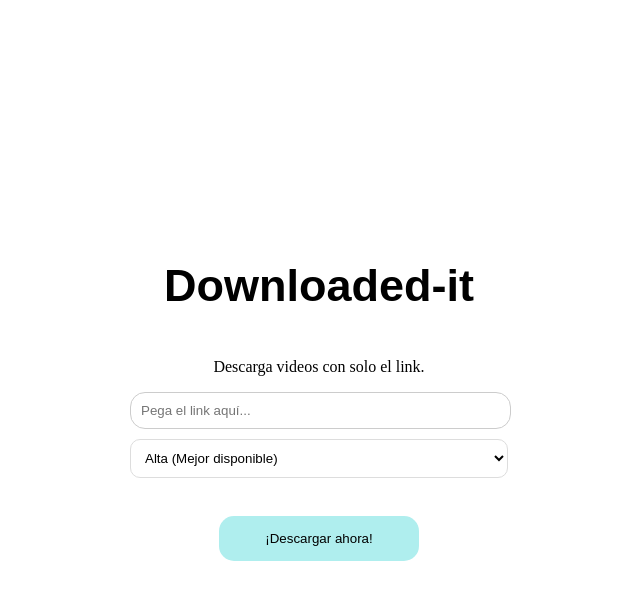
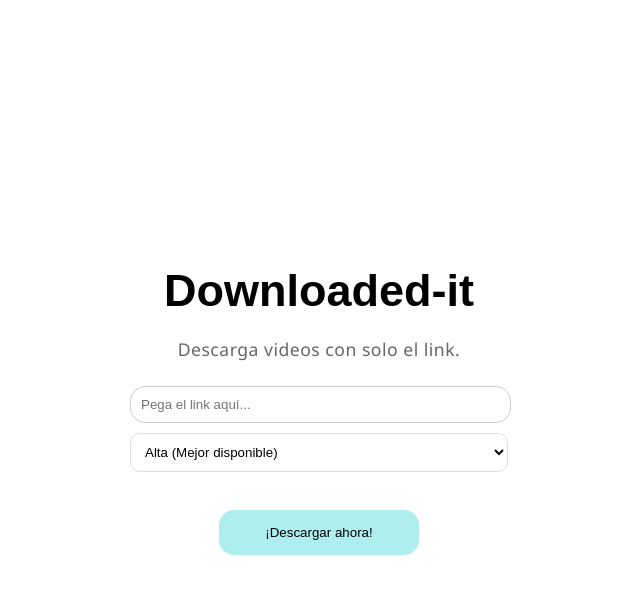
Before and after one commit to cableOTA-png/WebDownload, a Flask app: page / in a window 1280 px wide. Shown: the top 600 px of the page, without its empty margins (321-961 px from the left). Run offline with Flask 3, Linux system fonts and the light colour scheme; some libraries are stand-ins or nearby versions.

Commit message:
Update styles.css

```diff
--- a/static/styles.css
+++ b/static/styles.css
@@ -43,6 +43,16 @@ input {
     border: 1px solid #ddd;
     background-color: white;
     margin: 10px 0;
-    width: 100%; /* Para que ocupe el mismo ancho que el input */
+    width: 100%;
     cursor: pointer;
 }
+.sub {
+    color: #666666;
+    font-size: 1.1rem;
+    font-weight: 300;
+    margin-top: -10px;
+    margin-bottom: 25px;
+    text-align: center;
+    font-family: 'Segoe UI', Tahoma, Geneva, Verdana, sans-serif;
+    letter-spacing: 0.5px;
+}
```
